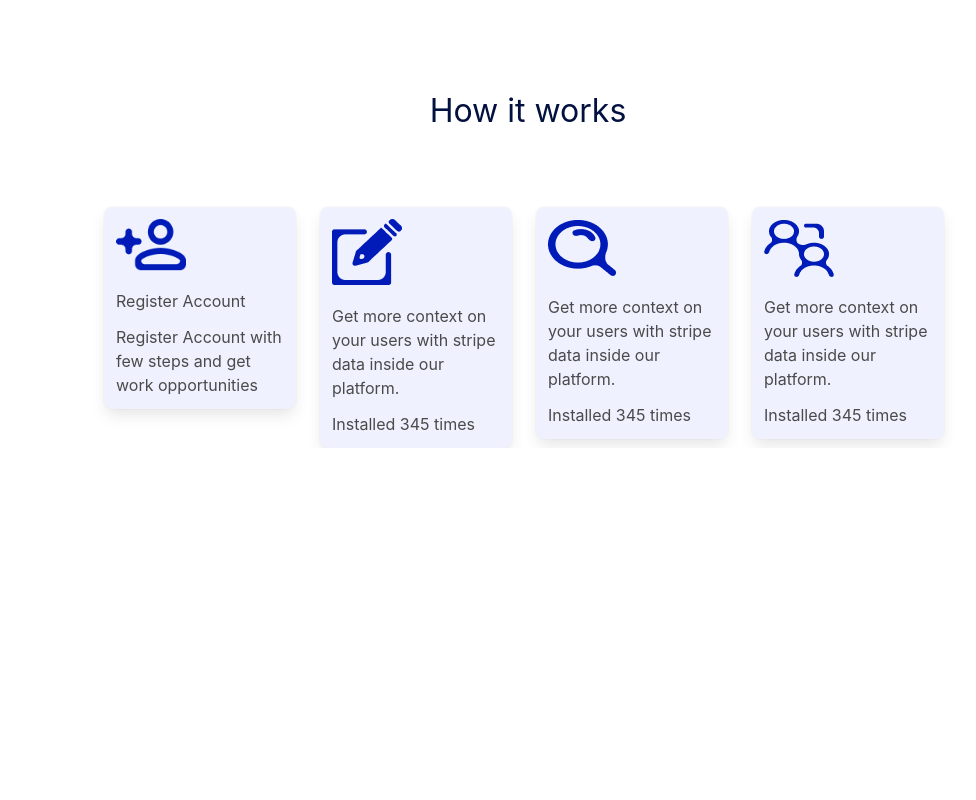
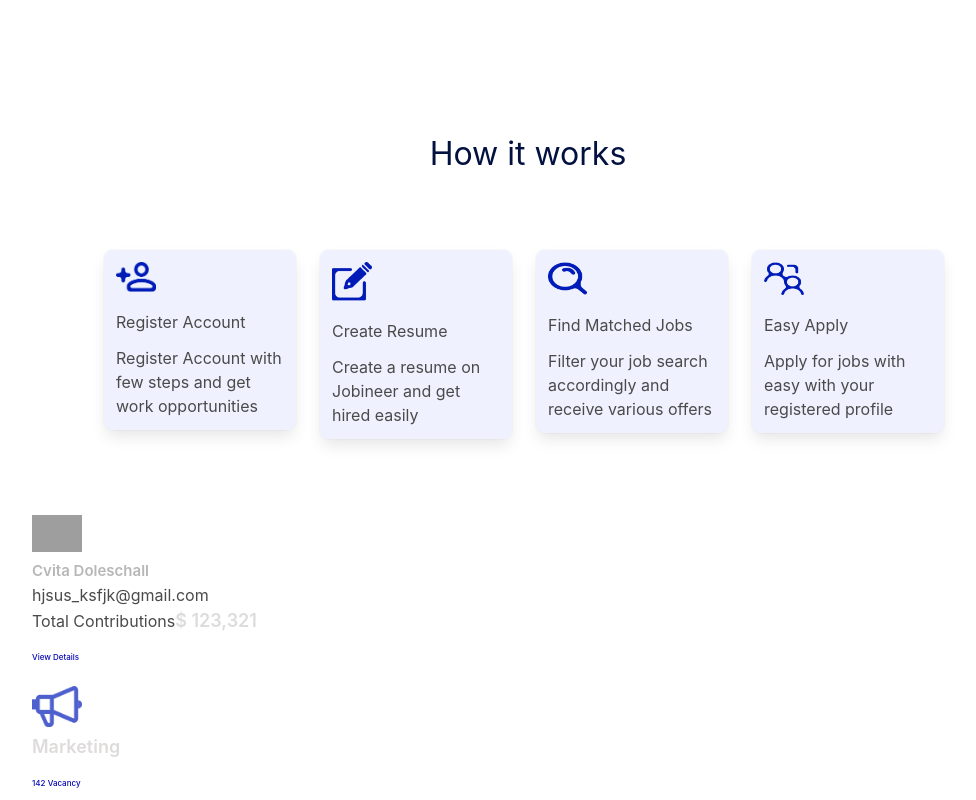
Before and after one commit to awachukwudi/Jobinairee, a React (Create React App) app: page / in a window 1280 px wide. Shown: the part 1539-2339 px from the top of the page, without its empty margins (112-1088 px from the left). Before the commit the page ends 1987 px from the top, so only its background shows below. Built offline with nearby package versions, Linux system fonts and the light colour scheme; grey boxes are pictures that could not be loaded.

Commit message:
icons adjusted

```diff
--- a/src/App.css
+++ b/src/App.css
@@ -103,7 +103,7 @@
   padding-top: 3rem;
   padding-left: 5rem;
 }
-.search-div {
+.search-div h2 {
   text-align: center;
   margin-top: 4rem;
   font-weight: 900;
@@ -140,16 +140,19 @@
   display: flex;
 }
 
+.icons-sec {
+  margin-left: 11rem;
+  margin-top: 1.5rem;
+}
+
 .first-card-sec .card1 {
   width: 12rem;
-  border: #001bb8;
   border-radius: 8px;
   margin-left: 1rem;
 }
 
 .second-card-section .card {
   width: 12rem;
-  border: #001bb8;
   border-radius: 8px;
   margin-left: 1.5rem;
   background-color: #eff2fe;
@@ -172,3 +175,36 @@
   font-size: 32px;
   font-weight: 600;
 }
+
+/* new card test */
+
+.main {
+  width: 240px;
+  background-color: #ffffff;
+}
+
+.one {
+  background-color: #ffffff;
+  border-radius: 5px;
+}
+
+.name {
+  font-size: 15px;
+  color: #b7b7b7;
+  font-weight: 600;
+}
+
+.money {
+  font-size: 18px;
+  font-weight: 600;
+  color: #dedbdb;
+}
+.details {
+  font-size: 8px;
+  font-weight: 500;
+  color: #0606b5;
+}
+.right {
+  font-size: 12px;
+  color: #0606b5;
+}
--- a/src/components/Home/Home.js
+++ b/src/components/Home/Home.js
@@ -48,11 +48,11 @@ export const Home = () => {
       </section>
       <section className="container-fluid">
         <div className="icons-div">
-          <h2>Job opportunities from leading companies</h2>
+          <h2 class="pt-4">Job opportunities from leading companies</h2>
         </div>
 
         <div className="container">
-          <div class="columns is-small">
+          <div class="icons-sec columns is-small">
             <div class="column">
               <img src={Vector} alt="Bank-of-America-logo" />
             </div>
@@ -95,13 +95,13 @@ export const Home = () => {
         <div className="first-section-top-div-text">
           <h2>Explore by Categories</h2>
         </div>
-        <div className="container">
-          <div class="first-card-sec container d-flex  mt-5">
+        <div className="container border-primary">
+          <div class="first-card-sec  container d-flex  mt-5 ">
             <div class="row">
               <div class="col-md-4">
-                <div class="card1 p-3">
+                <div class="card1 p-3 ">
                   <div class="d-flex flex-row mb-3">
-                    <img src={Marketing} alt="" width="50" />
+                    <img src={Marketing} alt="" width="40" />
                   </div>
                   <h6>Marketing</h6>
                   <div class="d-flex justify-content-between install mt-3">
@@ -115,7 +115,7 @@ export const Home = () => {
               <div class="col-md-4">
                 <div class="card1 p-3">
                   <div class="d-flex flex-row mb-3">
-                    <img src={CustomerService} alt="" width="50" />
+                    <img src={CustomerService} alt="" width="40" />
                   </div>
                   <h6>Customer Service</h6>
                   <div class="d-flex justify-content-between install mt-3">
@@ -129,7 +129,7 @@ export const Home = () => {
               <div class="col-md-4">
                 <div class="card1 p-3">
                   <div class="d-flex flex-row mb-3">
-                    <img src={SoftwareEngineer} alt="" width="50" />
+                    <img src={SoftwareEngineer} alt="" width="40" />
                   </div>
                   <h6>Software Engineer</h6>
                   <div class="d-flex justify-content-between install mt-3">
@@ -143,7 +143,7 @@ export const Home = () => {
               <div class="col-md-4">
                 <div class="card1 p-3">
                   <div class="d-flex flex-row mb-3">
-                    <img src={Productdesigner} alt="" width="50" />
+                    <img src={Productdesigner} alt="" width="40" />
                   </div>
                   <h6>Product Designer</h6>
                   <div class="d-flex justify-content-between install mt-3">
@@ -168,7 +168,7 @@ export const Home = () => {
               <div class="col-md-4">
                 <div class="card p-3">
                   <div class="d-flex flex-row mb-3">
-                    <img src={Registeraccount} alt="" width="70" />
+                    <img src={Registeraccount} alt="" width="40" />
                   </div>
                   <h6>Register Account</h6>
                   <div class="Register-account-text d-flex justify-content-between install mt-3">
@@ -184,14 +184,13 @@ export const Home = () => {
               <div class="col-md-4">
                 <div class="card p-3">
                   <div class="d-flex flex-row mb-3">
-                    <img src={Createresume} alt="" width="70" />
+                    <img src={Createresume} alt="" width="40" />
                   </div>
-                  <h6>
-                    Get more context on your users with stripe data inside our
-                    platform.
-                  </h6>
+                  <h6>Create Resume</h6>
                   <div class="d-flex justify-content-between install mt-3">
-                    <span>Installed 345 times</span>
+                    <span>
+                      Create a resume on Jobineer and get hired easily
+                    </span>
                   </div>
                 </div>
               </div>
@@ -201,14 +200,14 @@ export const Home = () => {
               <div class="col-md-4">
                 <div class="card p-3">
                   <div class="d-flex flex-row mb-3">
-                    <img src={Findmatchjobs} alt="" width="70" />
+                    <img src={Findmatchjobs} alt="" width="40" />
                   </div>
-                  <h6>
-                    Get more context on your users with stripe data inside our
-                    platform.
-                  </h6>
+                  <h6>Find Matched Jobs</h6>
                   <div class="d-flex justify-content-between install mt-3">
-                    <span>Installed 345 times</span>
+                    <span>
+                      Filter your job search accordingly and receive various
+                      offers
+                    </span>
                   </div>
                 </div>
               </div>
@@ -218,14 +217,79 @@ export const Home = () => {
               <div class="col-md-4">
                 <div class="card p-3">
                   <div class="d-flex flex-row mb-3">
-                    <img src={Easyapply} alt="" width="70" />
+                    <img src={Easyapply} alt="" width="40" />
                   </div>
-                  <h6>
-                    Get more context on your users with stripe data inside our
-                    platform.
-                  </h6>
+                  <h6>Easy Apply</h6>
                   <div class="d-flex justify-content-between install mt-3">
-                    <span>Installed 345 times</span>
+                    <span>
+                      Apply for jobs with easy with your registered profile
+                    </span>
+                  </div>
+                </div>
+              </div>
+            </div>
+          </div>
+        </div>
+      </section>
+
+      <section>
+        <div class="container d-flex justify-content-center mt-5 border border-primary">
+          <div class="main ">
+            <div class="row">
+              <div class="col-md-3">
+                <div class="col-md-3">
+                  <div>
+                    <div class="one">
+                      <div class="text-right pr-2 pt-1">
+                        <i class="mdi mdi-dots-vertical dotdot"></i>
+                      </div>
+                      <div class="d-flex justify-content-center">
+                        <img
+                          src="https://i.imgur.com/2pRGm74.jpg"
+                          alt="..."
+                          width="50"
+                          class="rounded-circle"
+                        />
+                      </div>
+                      <div class="text-center">
+                        <span class="name">Cvita Doleschall</span>
+                        <p class="mail">hjsus_ksfjk@gmail.com</p>
+                      </div>
+                      <div class="text-center">
+                        <span class="total d-block pt-2">
+                          Total Contributions
+                        </span>
+                        <span class="money">$ 123,321</span>
+                      </div>
+                      <div class="text-center align-items-center d-flex justify-content-center pt-2 pb-2">
+                        <span class="details">View Details</span>
+                        <i class="mdi mdi-arrow-right right pl-1"></i>
+                      </div>
+                    </div>
+                  </div>
+
+                  <div class="pt-2">
+                    <div class="one">
+                      <div class="text-right pr-2 pt-1">
+                        <i class="mdi mdi-dots-vertical dotdot"></i>
+                      </div>
+                      <div class="d-flex justify-content-center">
+                        <img
+                          src={Marketing}
+                          alt="..."
+                          width="50"
+                          class="rounded-circle"
+                        />
+                      </div>
+
+                      <div class="text-center">
+                        <span class="money">Marketing</span>
+                      </div>
+                      <div class="text-center align-items-center d-flex justify-content-center pt-2 pb-2">
+                        <span class="details">142 Vacancy</span>
+                        <i class="mdi mdi-arrow-right right pl-1"></i>
+                      </div>
+                    </div>
                   </div>
                 </div>
               </div>
```
Also changed, not shown: src/components/Card.js (added, +29 -0 lines).
